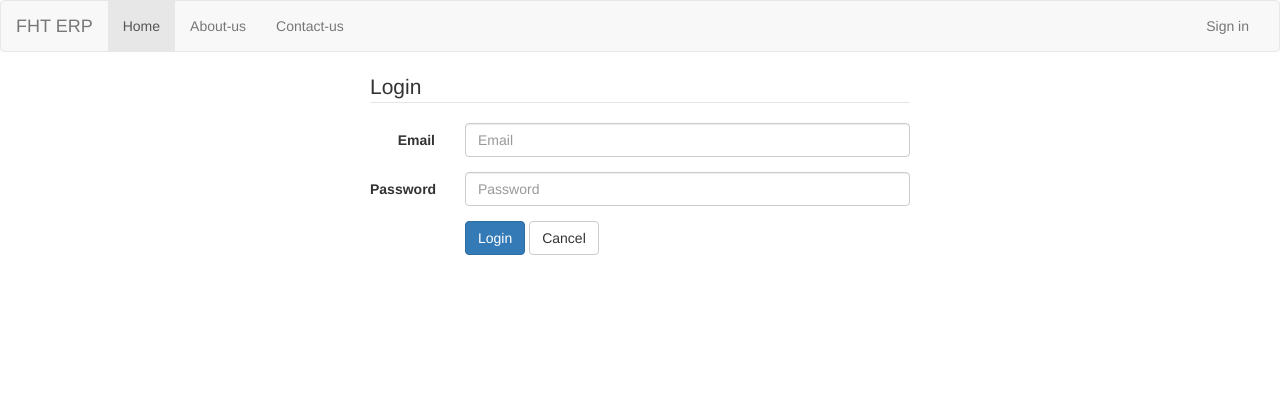
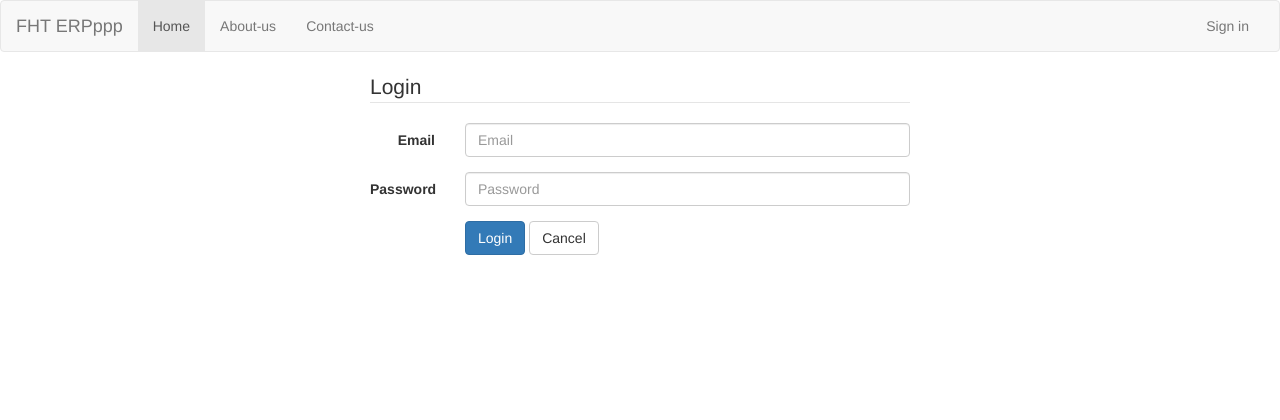
Before and after one commit to Akshat4112/SchoolErp, a CodeIgniter app: page /database/ in a window 1280 px wide. Shown: the top 420 px of the page. Run offline with CodeIgniter, Linux system fonts and the light colour scheme; some libraries are stand-ins or nearby versions.

Commit message:
Auto stash before merge of "master" and "origin/master"

```diff
--- a/application/views/public/header_view.php
+++ b/application/views/public/header_view.php
@@ -5,7 +5,7 @@
 
     <script src="<?= base_url()?>public/js/jquery.js"></script>
     <script src="<?= base_url()?>public/js/bootstrap.js"></script>
-    <title>School ERP</title>
+    <title>School ERP title changed by ridhima Garg</title>
 </head>
 <body>
 <nav class="navbar navbar-default">
@@ -17,7 +17,7 @@
                 <span class="icon-bar"></span>
                 <span class="icon-bar"></span>
             </button>
-            <a class="navbar-brand" href="#">FHT ERP</a>
+            <a class="navbar-brand" href="#">FHT ERPppp</a>
         </div>
 
         <div class="collapse navbar-collapse" id="bs-example-navbar-collapse-1">
```
